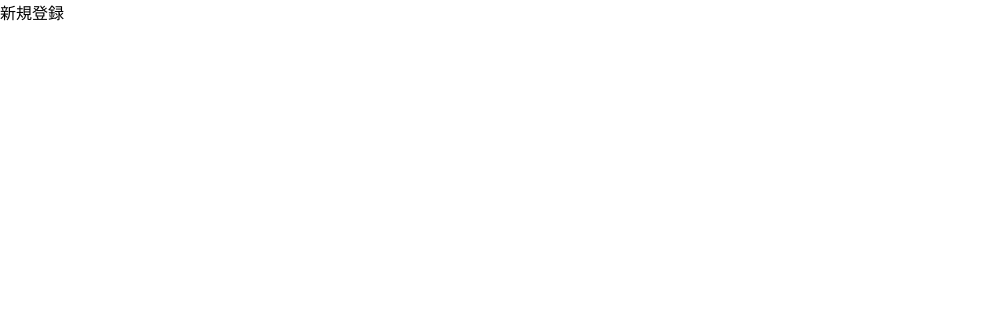
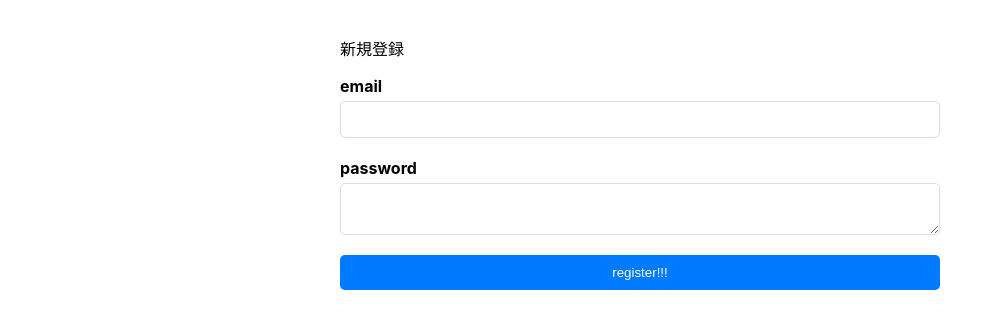
Before and after one commit to kongo-28/ex_knowledge_client, a Next.js app: page /register in a window 1280 px wide. Shown: the top 328 px of the page, without its empty margins (0-1003 px from the left). Built offline with nearby package versions, Linux system fonts and the light colour scheme.

Commit message:
新規登録ページでAPIをたたけるよう編集

```diff
--- a/package.json
+++ b/package.json
@@ -9,6 +9,7 @@
     "lint": "next lint"
   },
   "dependencies": {
+    "axios": "^1.7.7",
     "next": "14.2.11",
     "openai": "^4.61.1",
     "react": "^18",
--- a/pages/register.tsx
+++ b/pages/register.tsx
@@ -1,7 +1,61 @@
-import React from "react";
+import React, { ChangeEvent, FormEvent, useState } from "react";
+import styles from "@/styles/Home.module.css";
+import axios from "axios";
+import { useRouter } from "next/router";
 
 const register = () => {
-  return <div>新規登録</div>;
+  // ////////  handleSubmit  ////////////////////////////////////
+  const [email, setEmail] = useState("");
+  const [password, setPassword] = useState("");
+  const router = useRouter();
+
+  const handleSubmit = async (e: FormEvent) => {
+    e.preventDefault();
+
+    console.log(email, password);
+
+    //APIをたたく
+    try {
+      await axios.post("http://localhost:3000/auth", {
+        email: email,
+        password: password,
+      });
+
+      router.push("/"); //リダイレクト
+    } catch (err) {
+      alert("登録に失敗しました");
+    }
+  };
+  // ////////  handleSubmit  ////////////////////////////////////
+
+  ///////////////////////////////////////////////////////////////
+  return (
+    <div className={styles.container}>
+      <p>新規登録</p>
+      <form className={styles.form} onSubmit={handleSubmit}>
+        <label className={styles.label}>email</label>
+        <input
+          type="text"
+          className={styles.input}
+          onChange={(e: ChangeEvent<HTMLInputElement>) =>
+            setEmail(e.target.value)
+          }
+        />
+        <label className={styles.label}>password</label>
+
+        <textarea
+          className={styles.textarea}
+          onChange={(e: ChangeEvent<HTMLTextAreaElement>) =>
+            setPassword(e.target.value)
+          }
+        />
+
+        <button type="submit" className={styles.button}>
+          register!!!
+        </button>
+      </form>
+    </div>
+  );
 };
 
 export default register;
```
Also changed, not shown: 1 other file (tests, documents, lock files or other folders).
